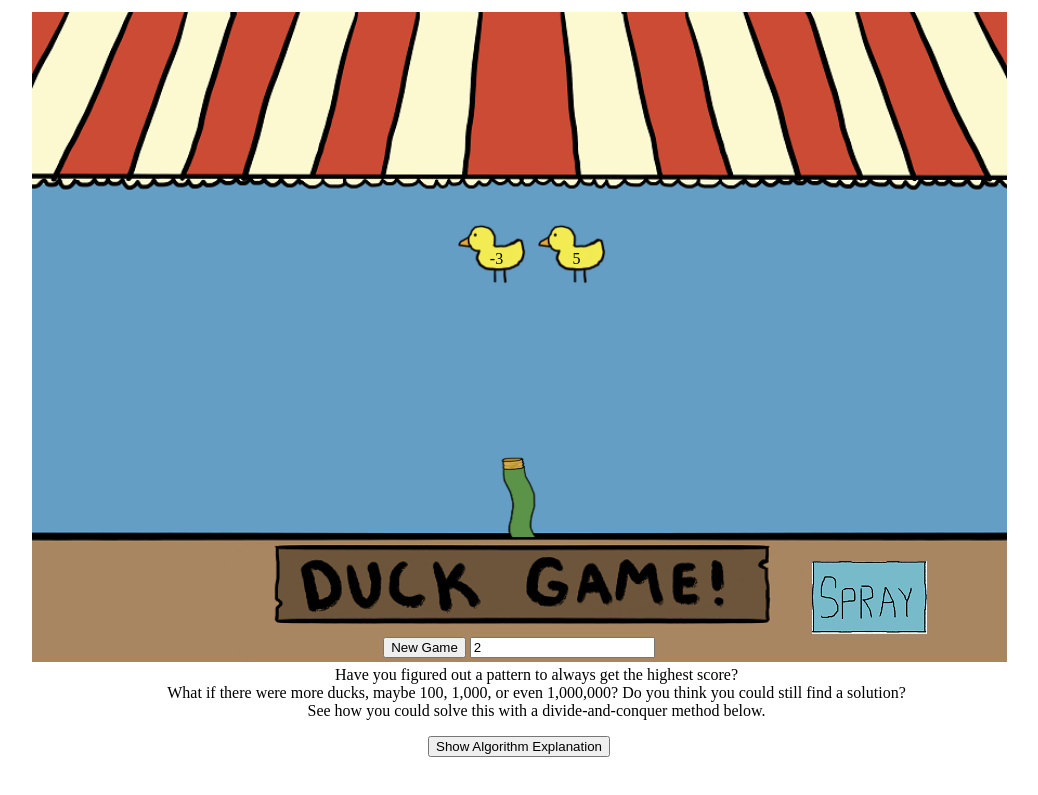
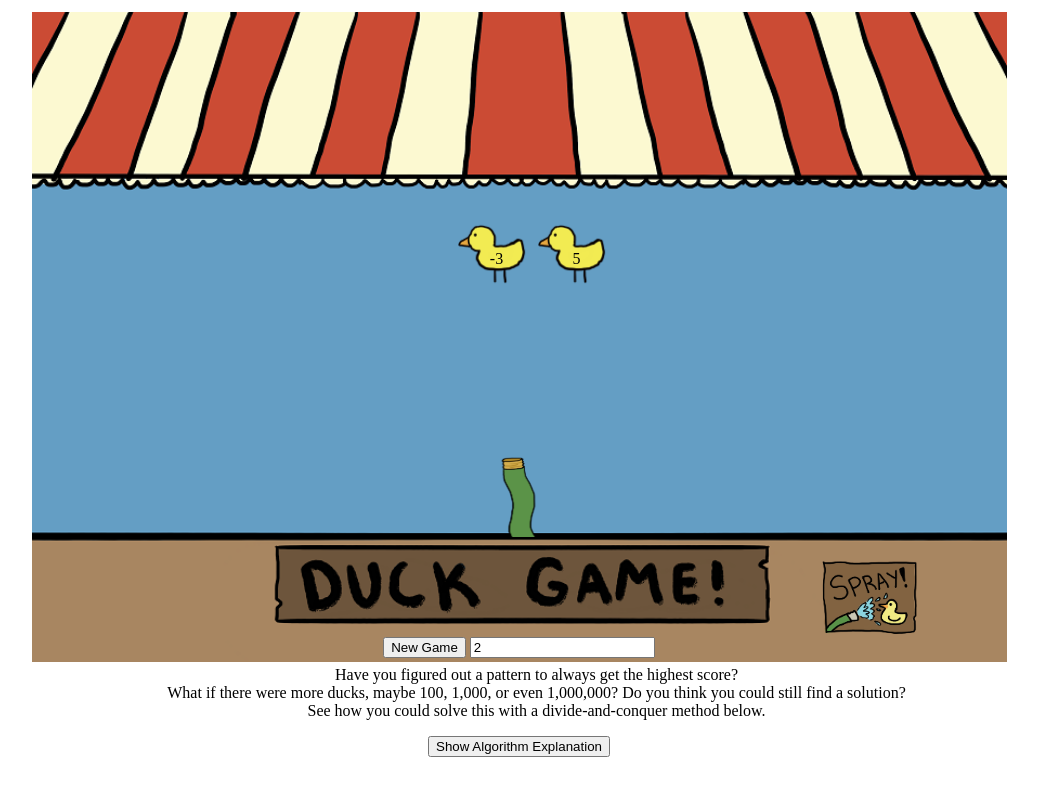
Before and after one commit to mhc-algorithms/mhc-algorithms.github.io, a plain HTML site: page SubArraySum.html in a window 1280 px wide. Shown: the part 402-1197 px from the top of the page, without its empty margins (121-1159 px from the left). Drawn offline with nearby package versions, Linux system fonts and the light colour scheme.

Commit message:
updated UI and images

```diff
--- a/SubArraySum.html
+++ b/SubArraySum.html
@@ -86,14 +86,6 @@
 	#hose {
 		width:50px;
 		height:80px;
-		/*display:inline-block;
-		width:0px;
-		height:0px;
-
-		border-left: 30px solid transparent;
-		border-right: 30px solid transparent;
-		border-bottom: 80px solid red;*/
-
 	}
 
 	#hoseWrapper {
@@ -148,22 +140,22 @@
 	}
 
 	#sprayButton{
-		width:125px;
-		height: 100px;
+
 		margin-top: 20px;
 		margin-left: 700px;
-		background-image: url('spraysign.png');
+		background-image: url('spraysign2.png');
 		background-repeat: no-repeat;
-		background-position: 50% 50%;
+		background-position: center;
+		background-size: cover;
 		height: 73px;
-		width:115px;
+		width:95px;
 		border: none;
 	}
 
-	#sprayPicture{
+	/*#sprayPicture{
 		width:115px;
 
-	}
+	}*/
 
 
 	</style>
```
Also changed, not shown: spraysign1.png (added), spraysign2.png (added).
